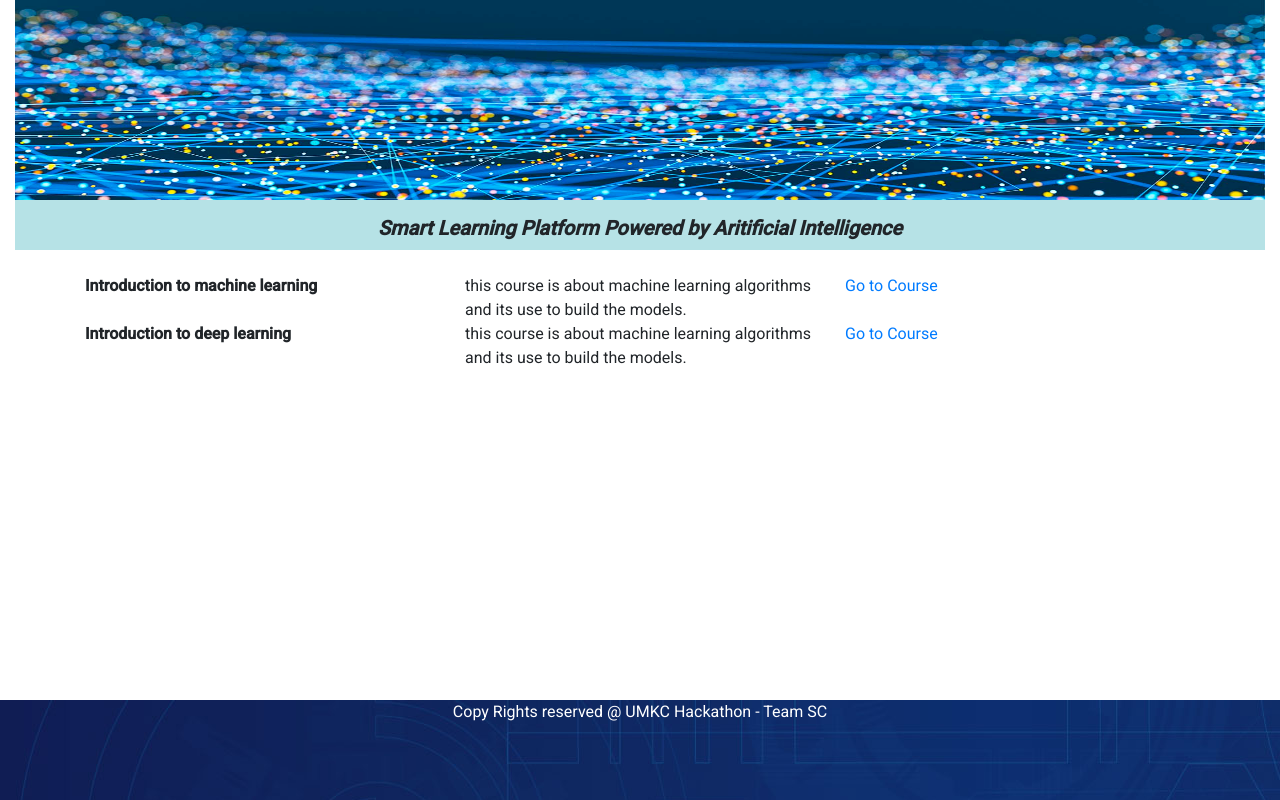
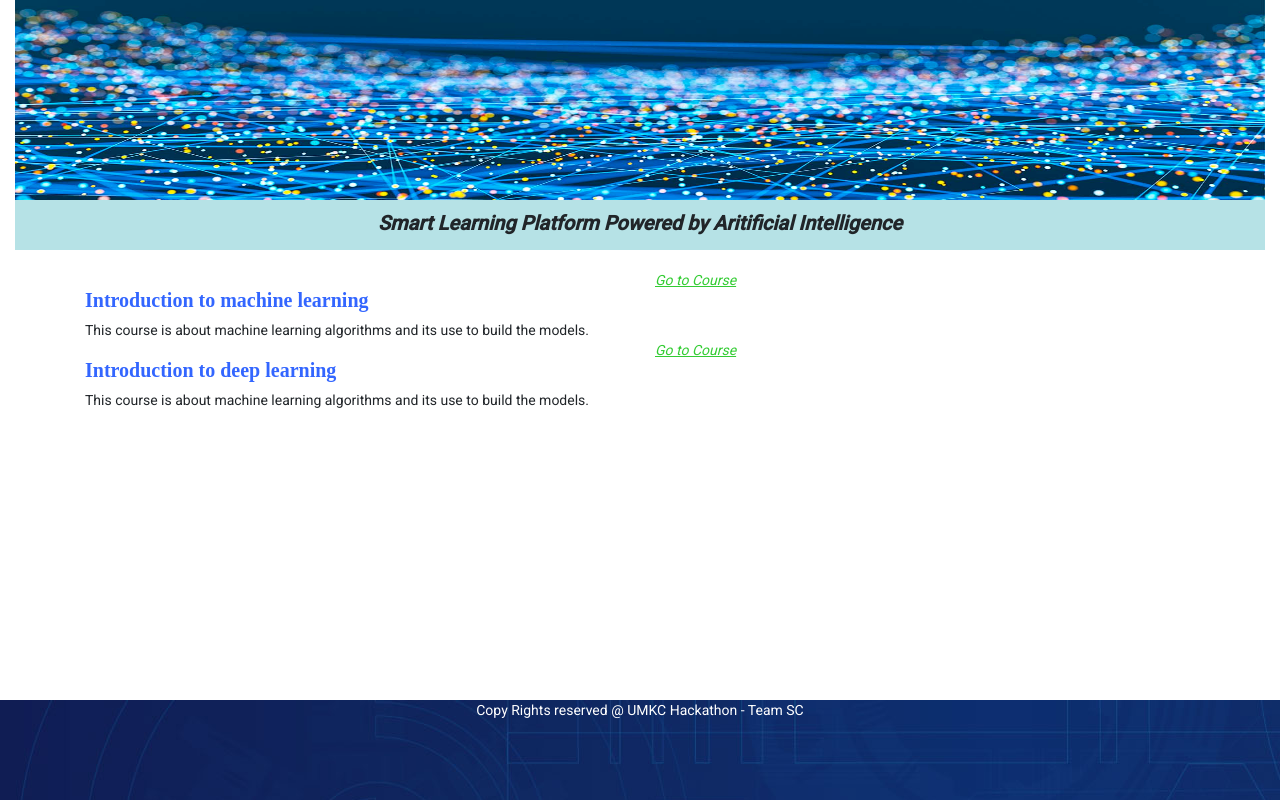
Before and after one commit to charantej224/2020_fall_hackathon_project, an Angular app in the folder ismart-learn/: page /course-overview in a window 1280 px wide. Built offline with nearby package versions, Linux system fonts and the light colour scheme.

Commit message:
UI Changes

```diff
--- a/ismart-learn/angular.json
+++ b/ismart-learn/angular.json
@@ -24,7 +24,7 @@
               "src/assets"
             ],
             "styles": [
-              "./node_modules/@angular/material/prebuilt-themes/indigo-pink.css",
+              "./node_modules/@angular/material/prebuilt-themes/deeppurple-amber.css",
               "node_modules/bootstrap/dist/css/bootstrap.min.css",
               "src/styles.css"
             ],
@@ -90,7 +90,7 @@
               "src/assets"
             ],
             "styles": [
-              "./node_modules/@angular/material/prebuilt-themes/indigo-pink.css",
+              "./node_modules/@angular/material/prebuilt-themes/deeppurple-amber.css",
               "src/styles.css"
             ],
             "scripts": []
--- a/ismart-learn/src/app/app-routing.module.ts
+++ b/ismart-learn/src/app/app-routing.module.ts
@@ -13,7 +13,7 @@ const routes: Routes = [
   {
     path: 'module-overview',
     component: ModuleOverviewComponent
-  }
+  },
 ];
 
 @NgModule({
--- a/ismart-learn/src/app/app.module.ts
+++ b/ismart-learn/src/app/app.module.ts
@@ -1,5 +1,5 @@
 import { BrowserModule } from '@angular/platform-browser';
-import { NgModule } from '@angular/core';
+import { NgModule, CUSTOM_ELEMENTS_SCHEMA } from '@angular/core';
 
 import { AppRoutingModule } from './app-routing.module';
 import { AppComponent } from './app.component';
@@ -11,7 +11,11 @@ import { NgbModule } from '@ng-bootstrap/ng-bootstrap';
 import { BrowserAnimationsModule } from '@angular/platform-browser/animations';
 import { MatButtonModule } from '@angular/material/button';
 import { HttpClientModule } from '@angular/common/http';
-import { ModuleOverviewComponent } from './module-overview/module-overview.component'
+import { ModuleOverviewComponent } from './module-overview/module-overview.component';
+import { MatSidenavModule } from '@angular/material/sidenav';
+import { MatListModule } from '@angular/material/list';
+import { MatIconModule } from '@angular/material/icon';
+
 
 @NgModule({
   declarations: [
@@ -19,7 +23,8 @@ import { ModuleOverviewComponent } from './module-overview/module-overview.compo
     CourseOverviewComponent,
     HeaderComponent,
     FooterComponent,
-    ModuleOverviewComponent
+    ModuleOverviewComponent,
+
   ],
   imports: [
     BrowserModule,
@@ -28,8 +33,12 @@ import { ModuleOverviewComponent } from './module-overview/module-overview.compo
     NgbModule,
     BrowserAnimationsModule,
     MatButtonModule,
-    HttpClientModule
+    HttpClientModule,
+    MatSidenavModule,
+    MatListModule,
+    MatIconModule
   ],
+  schemas: [ CUSTOM_ELEMENTS_SCHEMA ],
   providers: [],
   bootstrap: [AppComponent]
 })
--- a/ismart-learn/src/app/course-overview/course-overview.component.css
+++ b/ismart-learn/src/app/course-overview/course-overview.component.css
@@ -0,0 +1,17 @@
+.name{
+    color:  #3366ff;
+    font-family: "Times New Roman", Times, serif;
+    font-size: 20px;
+    margin-top: 20px;
+}
+
+.notes{
+    margin-top: 10px;
+}
+
+a{
+
+    color: #33cc33;
+    font-style: italic;
+    text-decoration: underline;
+}
--- a/ismart-learn/src/app/course-overview/course-overview.component.html
+++ b/ismart-learn/src/app/course-overview/course-overview.component.html
@@ -1,13 +1,14 @@
 <div class="container">
   <div class="row">
-    <div class="col-sm-4"><b>{{contentObj?.machine_learning?.name}}</b></div>
-    <div class="col-sm-4">{{contentObj?.machine_learning?.notes}}</div>
+    <div class="col-sm-6 name"><b>{{contentObj?.machine_learning?.name}}</b></div>
     <div class="col-sm-4"><a routerLink='/module-overview' [queryParams]="{content:'deep_learning'}">Go to Course</a></div>
+    <div class="col-sm-12 notes">{{contentObj?.machine_learning?.notes}}</div>
+
   </div>
 
   <div class="row">
-  <div class="col-sm-4"><b>{{contentObj?.deep_learning?.name}}</b></div>
-  <div class="col-sm-4">{{contentObj?.deep_learning?.notes}}</div>
+  <div class="col-sm-6 name"><b>{{contentObj?.deep_learning?.name}}</b></div>
   <div class="col-sm-4"><a routerLink= '/module-overview' [queryParams]="{content: 'machine_learning'}">Go to Course</a></div>
+  <div class="col-sm-12 notes">{{contentObj?.deep_learning?.notes}}</div>
 </div>
 </div>
--- a/ismart-learn/src/app/header/header.component.html
+++ b/ismart-learn/src/app/header/header.component.html
@@ -1,7 +1,7 @@
 <div class="container-fluid">
     <div class="row">
         <div class="col-md-12">
-            <img src="assets/images/header.jpg" alt="logo" height="200" width="100%">
+          <a href="/" > <img src="assets/images/header.jpg" alt="logo" height="200" width="100%"></a>
         </div>
     </div>
     <div class="heading">
--- a/ismart-learn/src/app/module-overview/module-overview.component.css
+++ b/ismart-learn/src/app/module-overview/module-overview.component.css
@@ -0,0 +1,25 @@
+.side-nav{
+    background-color:  #000066;
+    width: 240px;
+    padding: 15px;
+    color: white;
+}
+
+.navText{
+    font-size:24px;
+    text-align: center;
+}
+
+.example-container {
+    width: 100%;
+    height: 300px;
+    /* border: 1px solid rgba(0, 0, 0, 0.5); */
+  }
+
+  .navContent{
+      color: white;
+      text-decoration: none;
+  }
+ #submit{
+ margin: 0 0 0 269px;
+ }
--- a/ismart-learn/src/app/module-overview/module-overview.component.html
+++ b/ismart-learn/src/app/module-overview/module-overview.component.html
@@ -1,4 +1,6 @@
-<div class="content">
+<!-- <mat-drawer-container class="example-container">
+  <mat-drawer mode="side" opened>Drawer content</mat-drawer>
+  <mat-drawer-content>div class="content">
     <div class="row" *ngFor = "let module of moduleObj">
       <div class="  col-sm-10 ml-3">
         <b> {{module.name}}</b>
@@ -16,4 +18,41 @@
         <button (click)="submitData(module)">Submit</button>
       </div>
     </div>
+  </mat-drawer-content>
+</mat-drawer-container> -->
+
+<mat-sidenav-container class="example-container" autosize>
+  <mat-sidenav class= "side-nav" mode="side" opened position= "start">
+  <div class= "container navText">
+    <span>Contents</span>
   </div>
+  <hr>
+  <div>
+    <mat-nav-list class= "listNav">
+      <div>
+      <mat-list-item>
+        <div class="content">
+          <div class="row" *ngFor = "let module of modulesList;let i = index">
+            <div class = "navContent">
+              <b> <a href="javascript:void(0);" (click)="openModule(i)">{{module}}</a></b>
+            </div>
+          </div>
+        </div>
+      </mat-list-item>
+    </div>
+    </mat-nav-list>
+  </div>
+  </mat-sidenav>
+  <mat-sidenav-content>
+   <div class="col-sm-10 ml-3">
+              {{selectedModule?.content}}
+            </div>
+            <div class="col-sm-10 ml-3" *ngFor="let question of selectedModule?.questions">
+              <p>{{question}}</p>
+            </div>
+            <div class="col-sm-10 ml-3" *ngFor= "let answer of selectedModule?.answers;let index=index">
+              <input type="text" style="width: 1000px;"[(ngModel)]="selectedModule?.answers[index]" >
+            </div>
+  </mat-sidenav-content>
+</mat-sidenav-container>
+<div><button id="submit" >Submit</button></div>
--- a/ismart-learn/src/app/module-overview/module-overview.component.ts
+++ b/ismart-learn/src/app/module-overview/module-overview.component.ts
@@ -1,17 +1,21 @@
-import { Component, OnInit } from '@angular/core';
+import { Component, OnInit, AfterViewInit, Renderer2, ElementRef } from '@angular/core';
 import { CourseService } from '../course.service';
 import { ActivatedRoute } from '@angular/router';
+
 @Component({
   selector: 'app-module-overview',
   templateUrl: './module-overview.component.html',
   styleUrls: ['./module-overview.component.css']
 })
-export class ModuleOverviewComponent implements OnInit {
+export class ModuleOverviewComponent implements OnInit, AfterViewInit {
 
   moduleObj: any[] = [];
   modulesList: any[] = [];
+  selectedModule: any;
   contentType: string;
   constructor(private courseService: CourseService,
+              private renderer: Renderer2,
+              private element: ElementRef,
               private activatedRoute: ActivatedRoute) {
   }
 
@@ -27,6 +31,7 @@ export class ModuleOverviewComponent implements OnInit {
             this.moduleObj.push(data.deep_learning.modules[key]);
           });
           console.log(this.moduleObj);
+          console.log(this.modulesList);
         } else {
           Object.keys(data.machine_learning.modules).forEach(key => {
             this.modulesList.push(key);
@@ -36,4 +41,20 @@ export class ModuleOverviewComponent implements OnInit {
     });
   }
 
+  ngAfterViewInit() {
+    const submit = this.element.nativeElement.querySelector('#submit');
+    this.renderer.listen(submit,'click',(event) => {
+      console.log("heloo babe");
+    });
+  }
+  openModule(navindex) {
+    this.moduleObj.forEach((data,index) => {
+      if(index === navindex) {
+        this.selectedModule = data;
+        console.log(navindex + this.selectedModule);
+      }
+    });
+
+  }
+
 }
--- a/ismart-learn/src/assets/configuration/content.json
+++ b/ismart-learn/src/assets/configuration/content.json
@@ -1,7 +1,7 @@
 {
     "machine_learning": {
         "name": "Introduction to machine learning",
-        "notes": "this course is about machine learning algorithms and its use to build the models.",
+        "notes": "This course is about machine learning algorithms and its use to build the models.",
         "modules": {
             "module1": {
                 "name":"Classification Problem",
@@ -25,7 +25,7 @@
     },
     "deep_learning": {
         "name": "Introduction to deep learning",
-        "notes": "this course is about machine learning algorithms and its use to build the models.",
+        "notes": "This course is about machine learning algorithms and its use to build the models.",
         "modules": {
             "module1": {
                 "name":"Classification Problem",
--- a/ismart-learn/src/index.html
+++ b/ismart-learn/src/index.html
@@ -9,7 +9,7 @@
   <link href="https://fonts.googleapis.com/css?family=Roboto:300,400,500&display=swap" rel="stylesheet">
   <link href="https://fonts.googleapis.com/icon?family=Material+Icons" rel="stylesheet">
 </head>
-<body>
+<body class="mat-typography">
   <app-root></app-root>
 </body>
 </html>
```
Also changed, not shown: ismart-learn/src/assets/images/home.png (added), 1 other file (tests, documents, lock files or other folders). Lines whose indentation alone changed are shown as unchanged.
